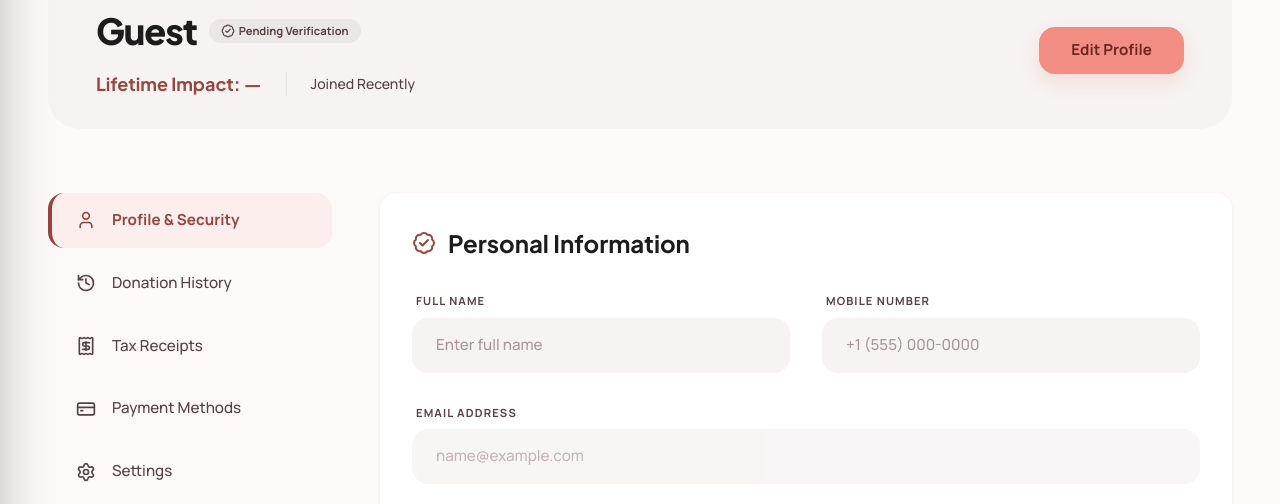
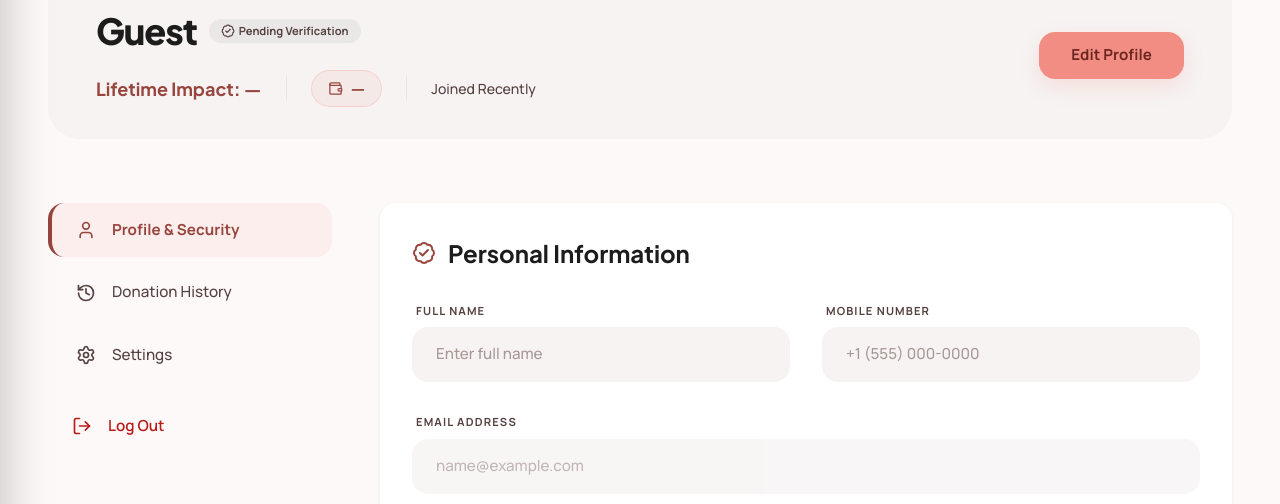
Before and after one commit to ImplementSprint/trini-thrive-fe, a Next.js app in the folder hope-card/: page /donor/profile in a window 1280 px wide. Shown: the part 188-692 px from the top of the page. Built offline with nearby package versions, Linux system fonts and the light colour scheme; no server answers.

Commit message:
feat: show Suspended/Banned badge on donor profile page

```diff
--- a/hope-card/src/app/(donor)/donor/profile/HopecardProfile.tsx
+++ b/hope-card/src/app/(donor)/donor/profile/HopecardProfile.tsx
@@ -2,25 +2,21 @@
 
 import React, { useState } from "react";
 import {
-  Menu,
-  Search,
-  ShoppingCart,
   User,
   BadgeCheck,
   History,
-  Receipt,
-  CreditCard,
   Settings,
   KeyRound,
   Monitor,
   Laptop,
   Smartphone,
   LogOut,
+  Wallet,
 } from "lucide-react";
 import { useProfile } from "@/donor-hooks/useProfile";
 import { useEffect } from "react";
 import { useRouter } from "next/navigation";
-import { supabase } from "@/donor-lib/supabase-client";
+import { supabase, getDonorTokenPayload } from "@/donor-lib/supabase-client";
 
 // ─── Design Tokens ────────────────────────────────────────────────────────────
 const colors = {
@@ -268,6 +264,7 @@ export default function HopecardProfile() {
   const { profile, loading, saveProfile, saving, saveSuccess, saveError } = useProfile();
   const [searchFocused, setSearchFocused] = useState(false);
   const [lifetimeTotal, setLifetimeTotal] = useState<number | null>(null);
+  const [walletBalance, setWalletBalance] = useState<number | null>(null);
   const router = useRouter();
 
   useEffect(() => {
@@ -282,6 +279,35 @@ export default function HopecardProfile() {
       if (data) setLifetimeTotal(data.reduce((sum, r) => sum + (r.amount_paid ?? 0), 0));
     }
     fetchLifetimeTotal();
+  }, []);
+
+  useEffect(() => {
+    async function fetchWalletBalance() {
+      try {
+        const tokenPayload = getDonorTokenPayload();
+        if (!tokenPayload) return;
+
+        const token = localStorage.getItem("donor_token");
+        const base = process.env.NEXT_PUBLIC_DONOR_BACKEND_URL ?? "";
+        const res = await fetch(
+          `${base}/api/v1/hopecard/donor/wallet/balance?authUserId=${tokenPayload.sub}`,
+          {
+            headers: {
+              ...(token ? { Authorization: `Bearer ${token}` } : {}),
+            },
+          }
+        );
+
+        if (res.ok) {
+          const data = await res.json();
+          setWalletBalance(Number(data.balance));
+        }
+      } catch (err) {
+        console.error("Failed to fetch wallet balance:", err);
+      }
+    }
+
+    fetchWalletBalance();
   }, []);
 
   // Form states
@@ -386,6 +412,9 @@ export default function HopecardProfile() {
   const impactAmount = lifetimeTotal !== null
     ? new Intl.NumberFormat("en-PH", { style: "currency", currency: "PHP" }).format(lifetimeTotal)
     : "—";
+  const walletAmount = walletBalance !== null
+    ? new Intl.NumberFormat("en-PH", { style: "currency", currency: "PHP", minimumFractionDigits: 2 }).format(walletBalance)
+    : "—";
 
   return (
     <div
@@ -439,11 +468,21 @@ export default function HopecardProfile() {
               >
                 {fullName}
               </h1>
+              {(() => {
+                const s = profile?.status;
+                const badge = s === 'approved'
+                  ? { bg: `${colors.secondaryContainer}33`, color: colors.onSecondaryContainer, label: 'Verified Donor', fill: 'currentColor' }
+                  : s === 'suspended'
+                  ? { bg: '#fff7ed', color: '#9a3412', label: 'Account Suspended', fill: 'none' }
+                  : s === 'banned'
+                  ? { bg: '#fef2f2', color: '#991b1b', label: 'Account Banned', fill: 'none' }
+                  : { bg: colors.surfaceContainerHigh, color: colors.onSurfaceVariant, label: 'Pending Verification', fill: 'none' };
+                return (
                   <span
                     style={{
                       padding: "0.25rem 0.75rem",
-                  background: profile?.status === 'approved' ? `${colors.secondaryContainer}33` : `${colors.surfaceContainerHigh}`,
-                  color: profile?.status === 'approved' ? colors.onSecondaryContainer : colors.onSurfaceVariant,
+                      background: badge.bg,
+                      color: badge.color,
                       fontSize: "0.7rem",
                       fontWeight: 700,
                       borderRadius: "999px",
@@ -453,12 +492,14 @@ export default function HopecardProfile() {
                       fontFamily: "Manrope, sans-serif",
                     }}
                   >
-                <BadgeCheck size={14} fill={profile?.status === 'approved' ? "currentColor" : "none"} />
-                {profile?.status === 'approved' ? 'Verified Donor' : 'Pending Verification'}
+                    <BadgeCheck size={14} fill={badge.fill} />
+                    {badge.label}
                   </span>
+                );
+              })()}
             </div>
 
-            <div style={{ display: "flex", alignItems: "center", gap: "1.5rem" }}>
+            <div style={{ display: "flex", alignItems: "center", gap: "1.5rem", flexWrap: "wrap" }}>
               <p
                 style={{
                   color: colors.primary,
@@ -470,6 +511,27 @@ export default function HopecardProfile() {
               >
                 Lifetime Impact: {impactAmount}
               </p>
+              <span style={{ width: "1px", height: "1.5rem", background: `${colors.outlineVariant}4d`, display: "inline-block" }} />
+              <div
+                style={{
+                  display: "inline-flex",
+                  alignItems: "center",
+                  gap: "0.5rem",
+                  background: `${colors.primaryContainer}18`,
+                  border: `1px solid ${colors.primaryContainer}44`,
+                  borderRadius: "999px",
+                  padding: "0.375rem 1rem",
+                  cursor: "pointer",
+                }}
+                onClick={() => router.push('/donor/wallet')}
+                onMouseEnter={(e) => (e.currentTarget.style.background = `${colors.primaryContainer}2a`)}
+                onMouseLeave={(e) => (e.currentTarget.style.background = `${colors.primaryContainer}18`)}
+              >
+                <Wallet size={15} color={colors.primary} />
+                <span style={{ fontFamily: "Plus Jakarta Sans, sans-serif", fontWeight: 700, fontSize: "0.9375rem", color: colors.primary }}>
+                  {walletAmount}
+                </span>
+              </div>
               <span style={{ width: "1px", height: "1.5rem", background: `${colors.outlineVariant}4d`, display: "inline-block" }} />
               <p style={{ color: colors.onSurfaceVariant, fontSize: "0.875rem", fontWeight: 500, margin: 0 }}>
                 Joined {joinedDate}
@@ -515,20 +577,38 @@ export default function HopecardProfile() {
                 onClick={() => router.push('/donor/transactions')}
               />
               <SideNavItem
-                icon={<Receipt size={20} />}
-                label="Tax Receipts"
-                onClick={() => router.push('/donor/transactions')}
-              />
-              <SideNavItem
-                icon={<CreditCard size={20} />}
-                label="Payment Methods"
-                onClick={() => router.push('/donor/profile')}
-              />
-              <SideNavItem
                 icon={<Settings size={20} />}
                 label="Settings"
                 onClick={() => router.push('/donor/settings')}
               />
+              <a
+                onClick={async () => {
+                  await supabase.auth.signOut();
+                  localStorage.removeItem('donor_token');
+                  document.cookie = 'persona=; path=/; SameSite=Strict; Max-Age=0';
+                  router.push('/donor/login');
+                }}
+                style={{
+                  display: "flex",
+                  alignItems: "center",
+                  gap: "1rem",
+                  padding: "1rem 1.5rem",
+                  borderRadius: "1rem",
+                  fontWeight: 600,
+                  color: "#ba1a1a",
+                  background: "transparent",
+                  textDecoration: "none",
+                  transition: "background 0.15s",
+                  fontFamily: "Manrope, sans-serif",
+                  fontSize: "0.95rem",
+                  cursor: "pointer",
+                  marginTop: "0.5rem",
+                }}
+                onMouseEnter={(e) => (e.currentTarget.style.background = "#ffdad622")}
+                onMouseLeave={(e) => (e.currentTarget.style.background = "transparent")}
+              >
+                <LogOut size={20} /> Log Out
+              </a>
             </nav>
 
           </aside>
```
Lines whose indentation alone changed are shown as unchanged.
